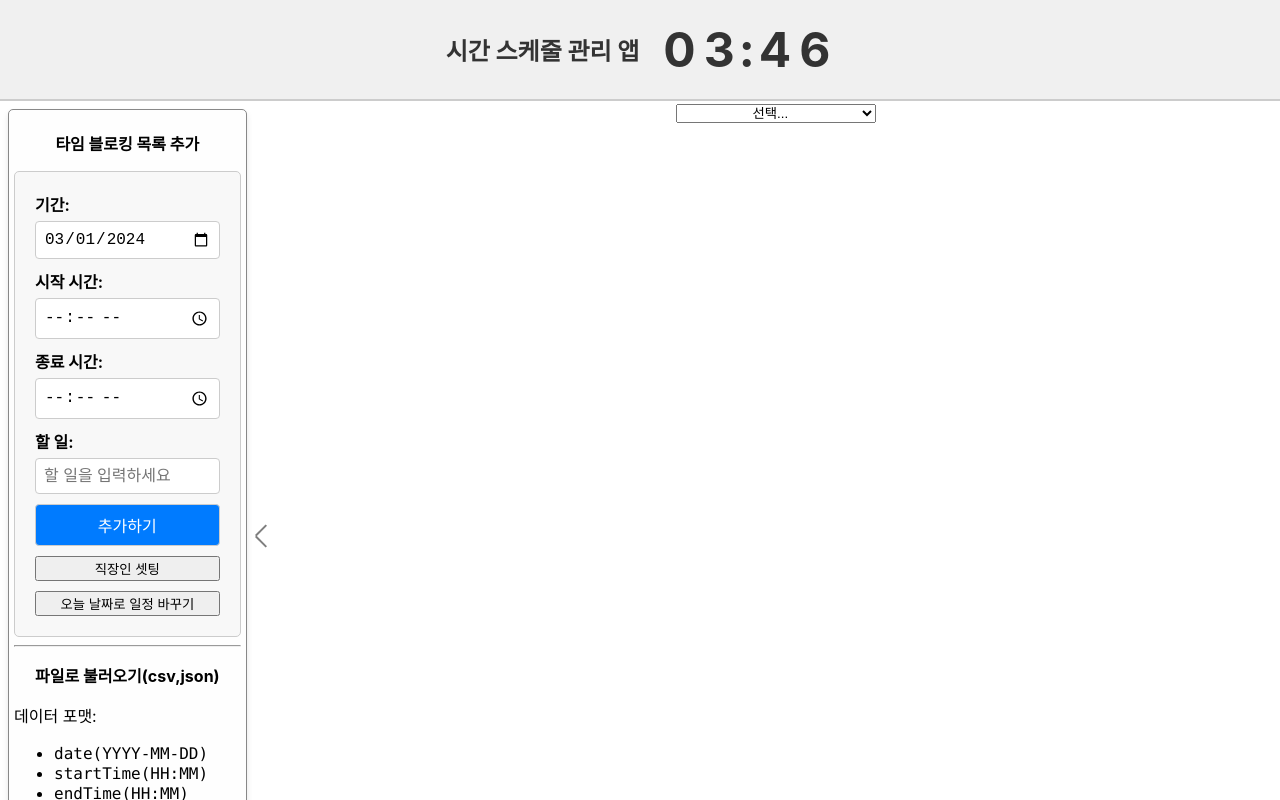
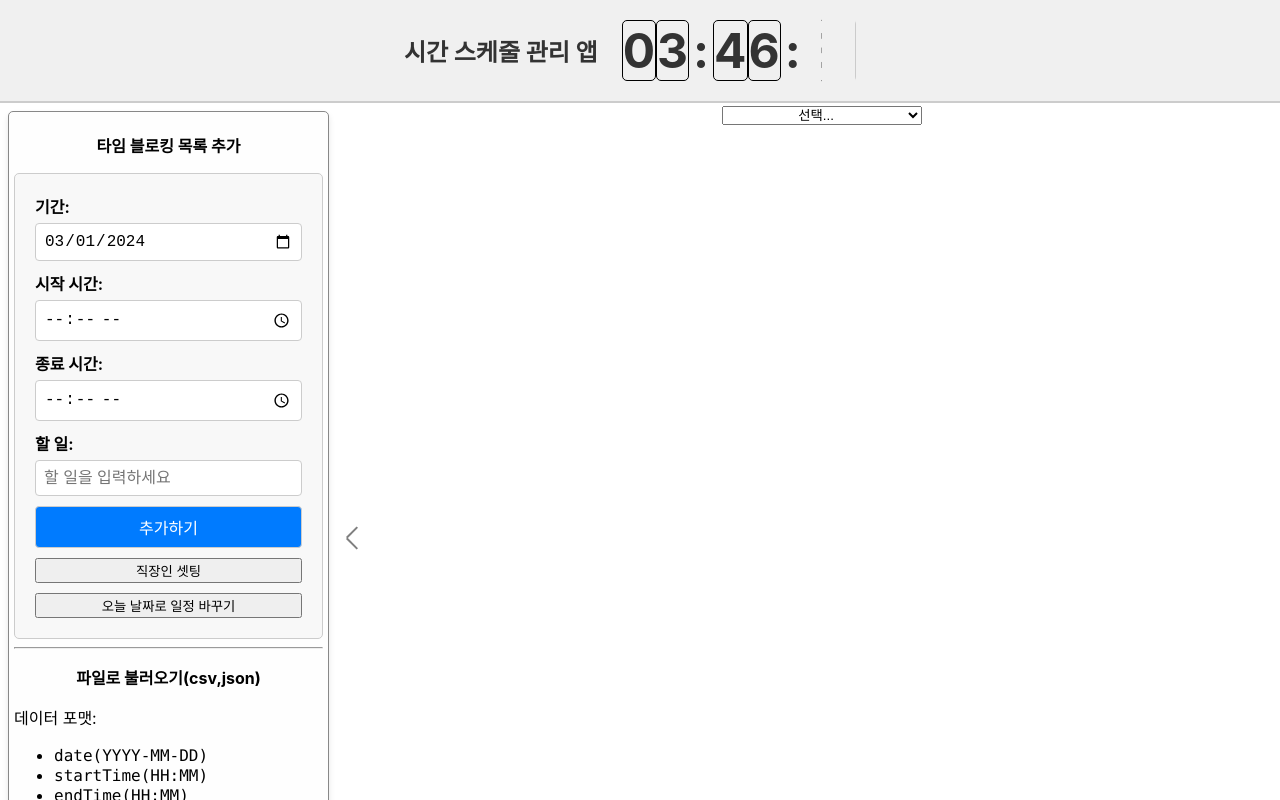
Before and after one commit to sungreong/react-time-block-schedule, a React (Create React App) app in the folder Project/ReactJS/time-blocking-app/: page / in a window 1280 px wide. Shown: the top 800 px of the page. Built offline with nearby package versions, Linux system fonts and the light colour scheme.

Commit message:
modify code

```diff
--- a/Project/ReactJS/time-blocking-app/src/App.js
+++ b/Project/ReactJS/time-blocking-app/src/App.js
@@ -224,7 +224,7 @@ function App() {
           <DigitalClock />
         </div>
         <div style={{ display: 'flex', flex: 1 }}>
-          <div style={{ width: isCollapsed ? '0%' : (isMobile ? '50%' : '20%'), transition: 'width 0.3s', overflow: 'hidden' }}>
+          <div style={{ width: isCollapsed ? '0%' : (isMobile ? '50%' : '30%'), transition: 'width 0.3s', overflow: 'hidden' }}>
             {!isCollapsed && (
               <>
                 <ModalDiv />
--- a/Project/ReactJS/time-blocking-app/src/components/DigitalClock.css
+++ b/Project/ReactJS/time-blocking-app/src/components/DigitalClock.css
@@ -1,26 +1,34 @@
-/* DigitalClock 컴포넌트의 스타일 */
 .clock-container {
-  display: flex; /* Flexbox 레이아웃 적용 */
-  justify-content: center; /* 가로축에서 중앙 정렬 */
-  align-items: center; /* 세로축에서 중앙 정렬 */
+  display: flex;
+  justify-content: center;
+  align-items: center;
   font-size: 48px;
   font-weight: bold;
-
 }
 
-.number-slide {
+.time-section {
+  margin: 0 4px;
   display: inline-block;
-  margin: 0 4px;
-  animation: slide 0.5s ease-in-out;
-  align-items: center; /* 세로축에서 중앙 정렬 */
-  justify-content: center; /* 가로축에서 중앙 정렬 */
+  perspective: 1000px;
 }
 
-@keyframes slide {
-  from {
-    transform: translateY(100%) translateX(0);
-  }
-  to {
-    transform: translateY(-10%) translateX(0); /* 예시로, 최종 위치를 조금 위로 조정 */
-  }
+.time-section span {
+  display: inline-block;
+  transition: transform 2.0s ease-in-out; /* 변화를 부드럽게 */
+  transform-style: preserve-3d;
+  position: relative;
+  border: 1px solid #000;
+  border-radius: 5px;
 }
+
+.flip {
+  animation: flipAnimation 1.5s forwards;
+}
+
+@keyframes flipAnimation {
+  0% { transform: rotateY(0deg); }
+  25% { transform: rotateY(45deg); opacity: 0.75; }
+  50% { transform: rotateY(90deg); opacity: 0.5; }
+  75% { transform: rotateY(135deg); opacity: 0.25; }
+  100% { transform: rotateY(0deg); opacity: 1; }
+}
--- a/Project/ReactJS/time-blocking-app/src/components/DigitalClock.js
+++ b/Project/ReactJS/time-blocking-app/src/components/DigitalClock.js
@@ -1,34 +1,59 @@
-import React, { useState, useEffect } from 'react';
-import './DigitalClock.css'; // CSS 파일 임포트
+import React, { useState, useEffect,useRef } from 'react';
+import './DigitalClock.css'; // Ensure to import your CSS correctly
+
+function usePrevious(value) {
+  const ref = useRef();
+  useEffect(() => {
+    ref.current = value;
+  }, [value]); // 값이 변경될 때마다 이전 값을 ref에 저장
+  return ref.current; // 이전 값을 반환
+}
+
 function DigitalClock() {
-  const [hour, setHour] = useState('');
-  const [minute, setMinute] = useState('');
+  // 현재 시간 상태
+  const [currentTime, setCurrentTime] = useState(new Date());
+
+  // 이전 시간 상태
+  const previousTime = usePrevious(currentTime);
 
   useEffect(() => {
-    const updateClock = () => {
+    const timerId = setInterval(() => {
       const now = new Date();
-      const newHour = String(now.getHours()).padStart(2, '0');
-      const newMinute = String(now.getMinutes()).padStart(2, '0');
+      setCurrentTime(now);
+    }, 1000);
+    return () => clearInterval(timerId);
+  }, []);
 
-      if (newHour !== hour) setHour(newHour);
-      if (newMinute !== minute) setMinute(newMinute);
-    };
+  const formatDigit = (digit) => digit.toString().padStart(2, '0');
 
-    updateClock();
-    const intervalId = setInterval(updateClock, 1000);
+  const hours = formatDigit(currentTime.getHours());
+  const minutes = formatDigit(currentTime.getMinutes());
+  const seconds = formatDigit(currentTime.getSeconds());
 
-    return () => clearInterval(intervalId);
-  }, [hour, minute]);
+  const renderDigits = (timeString, previousTimeString, type) => (
+    <div className="time-section">
+      {timeString.split('').map((digit, index) => {
+        // 이전 시간과 현재 시간을 비교하여 변화가 있는지 확인
+        const isFlipped = previousTimeString && digit !== previousTimeString[index];
+        return (
+          <span key={`${type}-${index}-${digit}`} className={isFlipped ? 'flip' : ''}>
+            {digit}
+          </span>
+        );
+      })}
+    </div>
+  );
 
   return (
     <div className="clock-container">
-      <div className="number-slide">{hour[0]}</div>
-      <div className="number-slide">{hour[1]}</div>
-      <span>:</span>
-      <div className="number-slide">{minute[0]}</div>
-      <div className="number-slide">{minute[1]}</div>
+      {renderDigits(hours, previousTime && formatDigit(previousTime.getHours()), 'hour')}
+      :
+      {renderDigits(minutes, previousTime && formatDigit(previousTime.getMinutes()), 'minute')}
+      :
+      {renderDigits(seconds, previousTime && formatDigit(previousTime.getSeconds()), 'second')}
     </div>
   );
 }
 
+
 export default DigitalClock;
```
